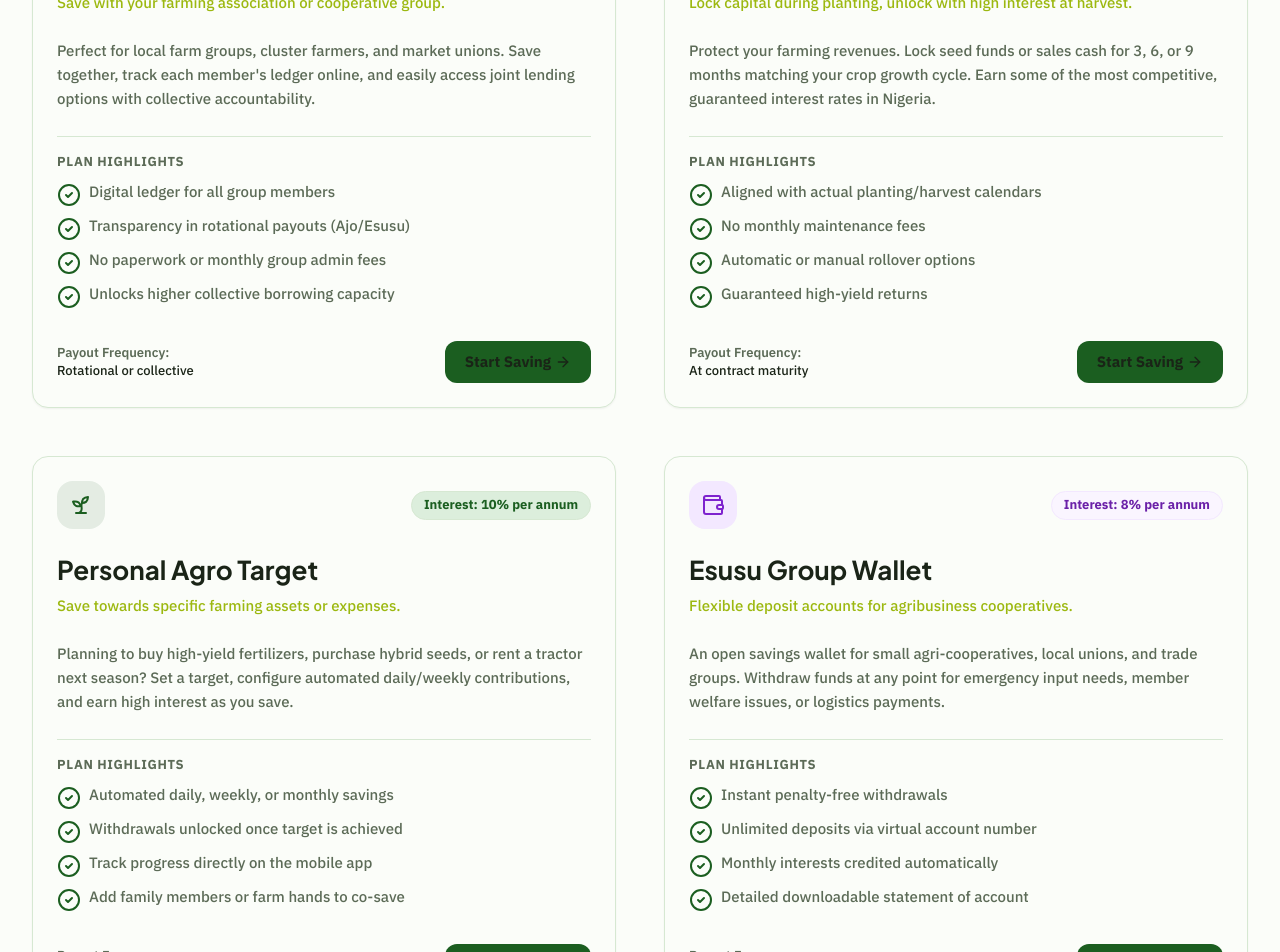
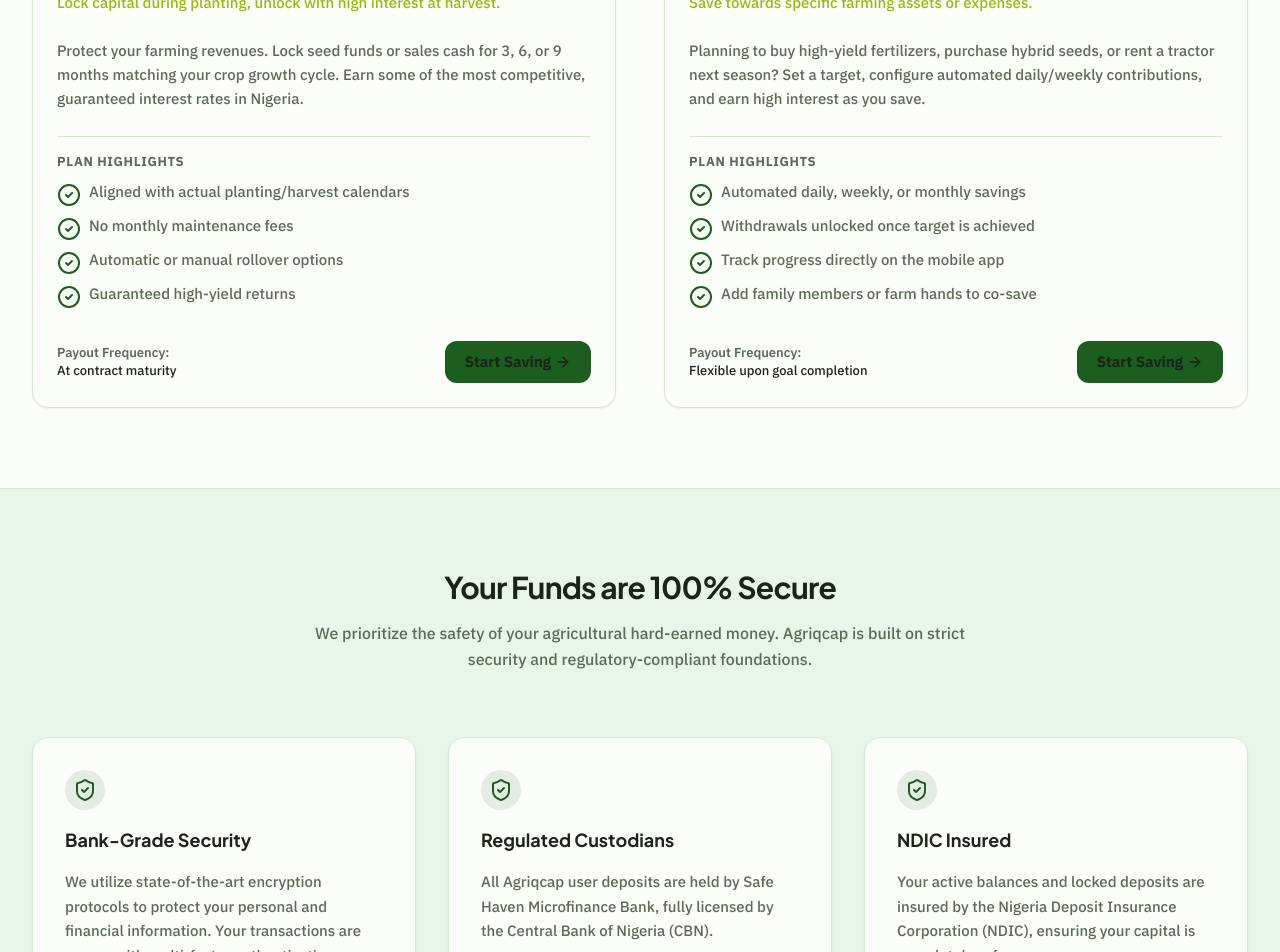
Before and after one commit to legitdigitalbrand/agroesusu, a Next.js app: page /savings-plans in a window 1280 px wide. Shown: the part 720-1672 px from the top of the page. Built offline with nearby package versions, Linux system fonts and the light colour scheme.

Commit message:
Phase 18 cont: Remove Cooperatives nav link, update brand metadata, remove cooperative loan/savings plans from marketing pages

```diff
--- a/src/app/(marketing)/loan-plans/page.tsx
+++ b/src/app/(marketing)/loan-plans/page.tsx
@@ -1,6 +1,6 @@
 import React from 'react';
 import Link from 'next/link';
-import { Sprout, Users, Tractor, ShoppingBag, ArrowRight, CheckCircle2, ShieldCheck } from 'lucide-react';
+import { Sprout, Tractor, ShoppingBag, ArrowRight, CheckCircle2, ShieldCheck } from "lucide-react";
 
 const loanTypes = [
   {
@@ -18,23 +18,6 @@
       'Direct disbursement to verified agro-dealers or farm wallets',
       'No collateral required for verified Agriqcap users',
       'Flexible repayment matching harvest calendars',
-    ],
-  },
-  {
-    id: 'cooperative',
-    name: 'Cooperative Joint Loan',
-    tagline: 'Leverage the collective power of your cooperative society.',
-    rate: '1.2% monthly',
-    amountRange: '₦500,000 – ₦5,000,000',
-    term: '3 to 12 Months',
-    icon: Users,
-    iconBg: 'bg-ochre-light text-indigo',
-    description: 'Specialized group credit where members co-guarantee each other. This collective backing allows cooperatives to secure larger funding volumes with lower interest rates.',
-    features: [
-      'Extremely low interest rate',
-      'Shared group accountability limits individual defaults',
-      'Funds can be distributed or spent on collective machines',
-      'Mentorship & training included from Agriqcap extension officers',
     ],
   },
   {
@@ -81,8 +64,8 @@
   },
   {
     num: '2',
-    title: 'Join a Circle or Cooperative',
-    desc: 'Individual farmers can join existing Agriqcap groups or verify their farm status to qualify for individual input loans.',
+    title: 'Verify Your Profile',
+    desc: 'Complete your KYC verification and build your savings to unlock loan eligibility.',
   },
   {
     num: '3',
@@ -92,7 +75,7 @@
   {
     num: '4',
     title: 'Farm Validation',
-    desc: 'Our digital agent or local cooperative head verifies your farm plot using satellite mapping or physical visitation.',
+    desc: 'Our team verifies your profile and savings history to determine your eligible loan amount.',
   },
   {
     num: '5',
--- a/src/app/(marketing)/savings-plans/page.tsx
+++ b/src/app/(marketing)/savings-plans/page.tsx
@@ -1,25 +1,9 @@
 import React from 'react';
 import Link from 'next/link';
-import { Sprout, Users, Lock, Wallet, ArrowRight, ShieldCheck, CheckCircle2 } from 'lucide-react';
+import { Sprout, Lock, ArrowRight, ShieldCheck, CheckCircle2 } from "lucide-react";
 
 const plans = [
-  {
-    id: 'cooperative',
-    name: 'Cooperative "Esusu"',
-    tagline: 'Save with your farming association or cooperative group.',
-    interest: '12% per annum',
-    payout: 'Rotational or collective',
-    icon: Users,
-    color: 'bg-loam-light text-indigo border-line',
-    iconColor: 'bg-loam-light text-loam',
-    description: 'Perfect for local farm groups, cluster farmers, and market unions. Save together, track each member\'s ledger online, and easily access joint lending options with collective accountability.',
-    features: [
-      'Digital ledger for all group members',
-      'Transparency in rotational payouts (Ajo/Esusu)',
-      'No paperwork or monthly group admin fees',
-      'Unlocks higher collective borrowing capacity',
-    ],
-  },
+
   {
     id: 'harvest-lock',
     name: 'Harvest Lock (Fixed Deposit)',
@@ -54,23 +38,7 @@
       'Add family members or farm hands to co-save',
     ],
   },
-  {
-    id: 'group-wallet',
-    name: 'Esusu Group Wallet',
-    tagline: 'Flexible deposit accounts for agribusiness cooperatives.',
-    interest: '8% per annum',
-    payout: 'Immediate access',
-    icon: Wallet,
-    color: 'bg-purple-50 text-purple-800 border-purple-100',
-    iconColor: 'bg-purple-100 text-purple-700',
-    description: 'An open savings wallet for small agri-cooperatives, local unions, and trade groups. Withdraw funds at any point for emergency input needs, member welfare issues, or logistics payments.',
-    features: [
-      'Instant penalty-free withdrawals',
-      'Unlimited deposits via virtual account number',
-      'Monthly interests credited automatically',
-      'Detailed downloadable statement of account',
-    ],
-  },
+
 ];
 
 const safetyGuarantees = [
@@ -101,7 +69,7 @@
             Agricultural Savings Plans Built to Multiply Your Wealth
           </h1>
           <p className="text-lg text-ink-soft max-w-2xl mx-auto leading-relaxed">
-            Choose from cooperative rotational circles, target-based planners, or locked high-yield deposits.
+            Choose from flexible savings, target-based planners, or locked high-yield deposits.
             Automated, secure, and aligned with the Nigerian farming season.
           </p>
         </div>
--- a/src/components/marketing/header.tsx
+++ b/src/components/marketing/header.tsx
@@ -11,7 +11,6 @@
   { name: "Features", href: "/#features" },
   { name: "How it works", href: "/#how" },
   { name: "Savings & Loans", href: "/#savings" },
-  { name: "Cooperatives", href: "/#cooperatives" },
   { name: "Contact", href: "/#contact" },
 ];
 
--- a/src/config/brand.ts
+++ b/src/config/brand.ts
@@ -14,7 +14,7 @@
   shortName: "Agriqcap",
   tagline: "Save. Borrow. Grow Together.",
   description:
-    "Agriqcap is an enterprise digital cooperative finance platform providing digital wallets, savings, loans, investments, and cooperative banking for Nigerian farmers, cooperatives, and agribusinesses.",
+    "Agriqcap is a digital finance platform providing wallets, savings, and loans for Nigerian farmers and small businesses.",
   supportEmail: "support@agriqcap.com",
   infoEmail: "info@agriqcap.com",
   careersEmail: "careers@agriqcap.com",
@@ -25,10 +25,10 @@
   // Social / Open Graph
   ogTitle: "Agriqcap — Save. Borrow. Grow Together.",
   ogDescription:
-    "Digital wallets, savings, loans, investments, and cooperative banking for Nigerian farmers and agribusinesses.",
+    "Digital wallets, savings, and loans for Nigerian farmers and small businesses.",
   // PWA
   pwaName: "Agriqcap",
   pwaShortName: "Agriqcap",
   pwaDescription:
-    "Save. Borrow. Grow Together. Digital cooperative finance for Nigerian agriculture.",
+    "Save. Borrow. Grow Together. Digital finance for Nigerian agribusiness.",
 } as const;
```
